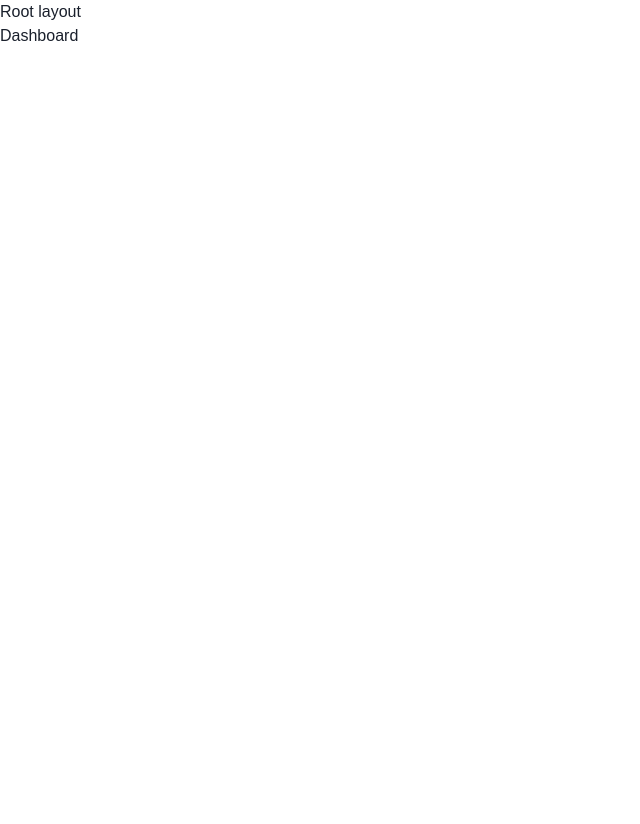
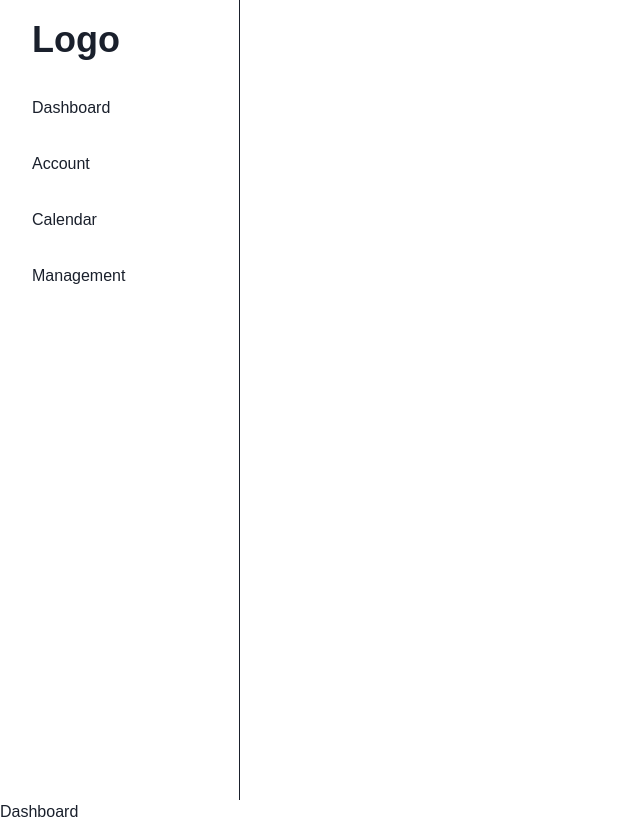
Before and after one commit to Fiat-Anw/restaurant-crm, a React (Vite) app in the folder frontend/: page /dashboard in a window 1280 px wide. Shown: the whole page, without its empty margins (0-640 px from the left). Before the commit the page ends 800 px from the top, so only its background shows below. Built offline with nearby package versions, Linux system fonts and the light colour scheme.

Commit message:
create unstyle sidebar

```diff
--- /dev/null
+++ b/frontend/src/components/Navbar/index.jsx
@@ -0,0 +1,5 @@
+const Navbar = () => {
+  return <div>Navbar</div>;
+};
+
+export default Navbar;
--- /dev/null
+++ b/frontend/src/components/Sidebar/MobileSidebar.jsx
@@ -0,0 +1,30 @@
+/* eslint-disable react/prop-types */
+import { Flex, IconButton, Text } from "@chakra-ui/react";
+import { FiMenu } from "react-icons/fi";
+
+const MobileSidebar = ({ onOpen, ...rest }) => {
+  return (
+    <Flex
+      ml={{ base: 0, md: 60 }}
+      px={{ base: 4, md: 24 }}
+      height="20"
+      alignItems="center"
+      borderBottomWidth="1px"
+      justifyContent="flex-start"
+      {...rest}
+    >
+      <IconButton
+        variant="outline"
+        onClick={onOpen}
+        aria-label="open menu"
+        icon={<FiMenu />}
+      />
+
+      <Text fontSize="2xl" ml="8" fontWeight="bold">
+        Logo
+      </Text>
+    </Flex>
+  );
+};
+
+export default MobileSidebar;
--- /dev/null
+++ b/frontend/src/components/Sidebar/SidebarContent.jsx
@@ -0,0 +1,37 @@
+/* eslint-disable react/prop-types */
+import { Box, Flex, Text, CloseButton } from "@chakra-ui/react";
+import SidebarItem from "./SidebarItem";
+
+const SidebarContent = ({ onClose, ...rest }) => {
+  return (
+    <Box
+      borderRight="1px"
+      w={{ base: "full", md: 60 }}
+      pos="fixed"
+      h="full"
+      {...rest}
+    >
+      <Flex h="20" alignItems="center" mx="8" justifyContent="space-between">
+        <Text fontSize="4xl" fontWeight="bold">
+          Logo
+        </Text>
+        <CloseButton display={{ base: "flex", md: "none" }} onClick={onClose} />
+      </Flex>
+
+      <SidebarItem icon={""} link="/dashboard">
+        Dashboard
+      </SidebarItem>
+      <SidebarItem icon={""} link="/account">
+        Account
+      </SidebarItem>
+      <SidebarItem icon={""} link="/calendar">
+        Calendar
+      </SidebarItem>
+      <SidebarItem icon={""} link="/management">
+        Management
+      </SidebarItem>
+    </Box>
+  );
+};
+
+export default SidebarContent;
--- /dev/null
+++ b/frontend/src/components/Sidebar/SidebarItem.jsx
@@ -0,0 +1,27 @@
+/* eslint-disable react/prop-types */
+import { Link } from "react-router-dom";
+import { Flex, Icon } from "@chakra-ui/react";
+
+const SidebarItem = ({ icon, link, children, ...rest }) => {
+  return (
+    <Link to={link}>
+      <Flex
+        align="center"
+        p="4"
+        mx="4"
+        borderRadius="lg"
+        cursor="pointer"
+        _hover={{
+          bg: "cyan.400",
+          color: "white",
+        }}
+        {...rest}
+      >
+        {icon && <Icon mr="4" as={icon} />}
+        {children}
+      </Flex>
+    </Link>
+  );
+};
+
+export default SidebarItem;
--- /dev/null
+++ b/frontend/src/components/Sidebar/index.jsx
@@ -0,0 +1,26 @@
+/* eslint-disable react/prop-types */
+import { Box, Drawer, DrawerContent } from "@chakra-ui/react";
+
+import SidebarContent from "./SidebarContent";
+import MobileSidebar from "./MobileSidebar";
+
+const SimpleSidebar = ({ children }) => {
+  return (
+    <Box minH="100vh">
+      <SidebarContent display={{ base: "none", md: "block" }} />
+      <Drawer placement="left" size="full">
+        <DrawerContent>
+          <SidebarContent />
+        </DrawerContent>
+      </Drawer>
+
+      {/* mobile */}
+      <MobileSidebar display={{ base: "flex", md: "none" }} />
+      <Box ml={{ base: 0, md: 60 }} p="4">
+        {children}
+      </Box>
+    </Box>
+  );
+};
+
+export default SimpleSidebar;
--- a/frontend/src/layouts/RootLayout.jsx
+++ b/frontend/src/layouts/RootLayout.jsx
@@ -1,12 +1,12 @@
 import { Outlet } from "react-router-dom";
-import { Text } from "@chakra-ui/react";
+import Sidebar from "../components/Sidebar";
 
 const RootLayout = () => {
   return (
-    <div>
-      <Text>Root layout</Text>
+    <>
+      <Sidebar />
       <Outlet />
-    </div>
+    </>
   );
 };
 
```
